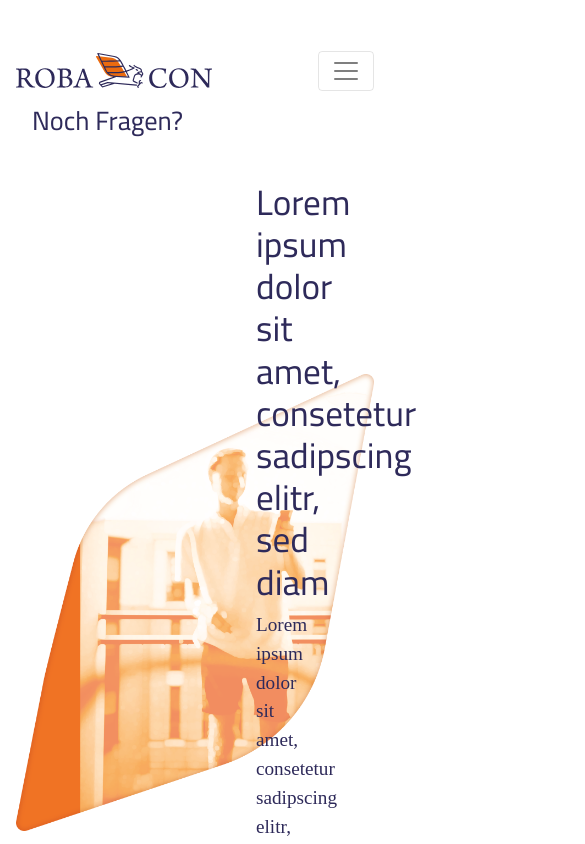
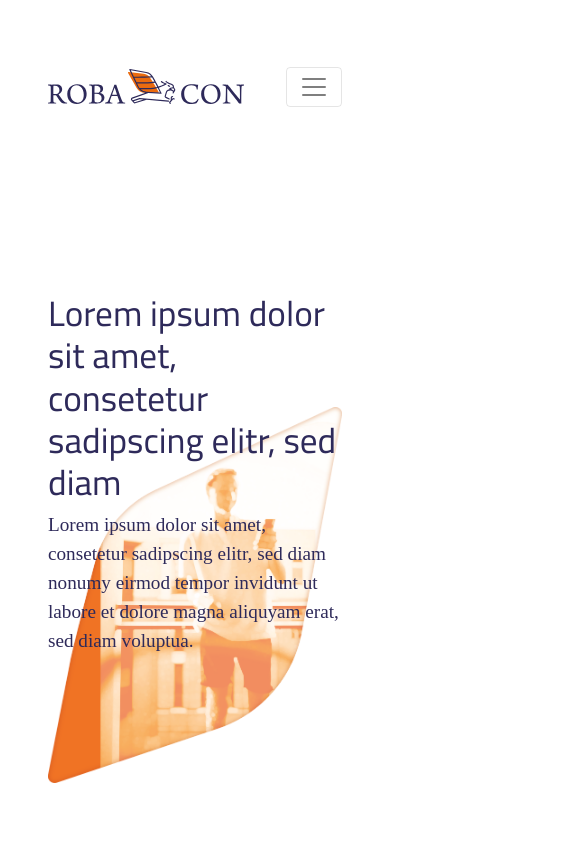
Before and after one commit to TheRascaI/Robacon, a React (Create React App) app: page / in a window 390 px wide. Shown: the top 844 px of the page, 585 px wide, since content can reach past the window. Built offline with nearby package versions, Linux system fonts and the light colour scheme; a web font is replaced by a local one.

Commit message:
very first version of Robacon web

```diff
--- a/src/App.css
+++ b/src/App.css
@@ -2,13 +2,24 @@
 @import url('https://fonts.googleapis.com/css2?family=Cairo&display=swap');
 @import url("https://use.typekit.net/jwa1ezk.css");
 
+body{
+}
+
 body, a{
   color:#2e2a5a !important;
+}
+#root{
+ width:100vw;
+ width:100%;
+ padding:2rem;
 }
 #app{
   padding:1rem;
   font-family: 'Cairo', sans-serif;
 
+}
+.container-fluid{
+padding:0;
 }
 
 h2{
@@ -31,12 +42,18 @@ line-height: 1.5em;
 }
 
 .roba-section div.row{
-  height:100vh;
+  height:100%;
+  min-height:100vh;
+}
+.content-col{
+  margin:auto 0;
+}
+
+@media only screen and (min-width: 768px) {
+
+.content-col{
+
+  padding:0 5rem 0 15rem;
+}
 
 }
-
-
-.content-col{
-  margin:auto 0;
-  padding:0 5rem 0 15rem;
-}
--- a/src/components/Contact.css
+++ b/src/components/Contact.css
@@ -1,4 +1,13 @@
-.contact-col{
-    margin:auto 0;
-    padding:0 10rem;
+
+.contact-img{
+    width:100%;
 }
+
+@media only screen and (min-width: 768px) {
+
+    .contact-col{
+        margin:auto 0;
+        padding:0 10rem;
+    }
+
+    }
--- a/src/components/Contact.jsx
+++ b/src/components/Contact.jsx
@@ -8,7 +8,7 @@ const Contact = ()=>{
         <div id="contact" className="container-fluid roba-section">
             <div className="row">
                 <div className="col-sm-6 contact-col">
-                <img src={phone} alt="phone" width="800" className="contact-img" />
+                <img src={phone} alt="phone" className="contact-img" />
                 </div>
                 <div className="col-sm-6 contact-col">
                 <h2>Lorem ipsum dolor sit amet, consetetur
--- a/src/components/Footer.css
+++ b/src/components/Footer.css
@@ -1,11 +1,13 @@
 footer{
     height:5rem;
+    width:100%;
 }
 
 .footer-ul{
     list-style-type:none;
-    text-align: center;
+    text-align: left;
     height:100%;
+    width:100%;
     max-width:600px;
     padding:0;
     display:flex;
@@ -13,7 +15,12 @@ footer{
  .footer-ul li{
     float:left;
     flex:1;
-
-    margin:auto 2rem;
+    font-size: 0.85em;
+    font-weight: bold;
+    margin:auto 1rem;
     text-align: center;
  }
+
+ .footer-col{
+     padding: 0;
+ }
--- a/src/components/Navigation.css
+++ b/src/components/Navigation.css
@@ -1,6 +1,6 @@
 .navbar{
     font-size: 1.65rem !important;
-    padding:2rem 0;
+    padding:1rem 0 4rem 0;
 }
 .container{
    padding:0;
--- a/src/components/Navigation.jsx
+++ b/src/components/Navigation.jsx
@@ -24,7 +24,7 @@ const Navigation = () =>{
             </ul>
           </div>
 
-          <a class="nav-link" href="#contact">Noch Fragen?</a>
+
         </div>
       </nav>
 
--- a/src/components/RobaButton.css
+++ b/src/components/RobaButton.css
@@ -6,7 +6,7 @@
     text-align: center;
     margin:3em 0;
     padding: 0.5em 0;
-    width:50%;
+    width:75%;
     box-shadow: 0px 10px 2px 0px rgba(46,42,90,0.25);
 -webkit-box-shadow: 0px 10px 2px 0px rgba(46,42,90,0.25);
 -moz-box-shadow: 0px 10px 2px 0px rgba(46,42,90,0.25);
--- a/src/components/TeamSection.css
+++ b/src/components/TeamSection.css
@@ -1,6 +1,7 @@
 #team{
     padding-left: 0px;
     padding-right: 0px;
+    min-height: 100vh;
 }
 
 
@@ -21,3 +22,12 @@
 
 
 }
+
+
+@media only screen and (max-width: 768px) {
+
+.roba-team-card{
+margin-top:15rem;
+}
+
+    }
--- a/src/components/TeamSection.jsx
+++ b/src/components/TeamSection.jsx
@@ -15,7 +15,7 @@ const TeamSection = () => {
     return(
         <div id="team" className="container-fluid roba-section team-section">
         <div className="row" style={sectionStyle}>
-            <div className="col-sm-6 content-col">
+            <div className="col-sm-6 order-1 content-col">
             <div className="roba-team-card">
             <h2>Lorem ipsum dolor sit amet, consetetur
 sadipscing elitr, sed</h2>
@@ -23,7 +23,7 @@ sadipscing elitr, sed</h2>
             </div>
 
             </div>
-            <div className="col-sm-6">
+            <div className="col-sm-6 order-sm-1 order-2">
 
             </div>
         </div>
--- a/src/components/WorkList.css
+++ b/src/components/WorkList.css
@@ -4,11 +4,9 @@
 
 .roba-card{
     min-height:33vh;
-    max-height:42vh;
+    max-height:40vh;
     margin:1rem;
     padding:5rem;
-
-
     background-color: #eb6b0f;
     border-radius: 7em .5em;
     color:#fff;
@@ -33,3 +31,16 @@ margin:auto 0;
     height:6em;
     margin-bottom:2em;
 }
+
+
+@media only screen and (max-width: 768px) {
+    .roba-card{
+        min-height:33vh;
+        max-height:100vh;
+        margin:1rem 0;
+        padding:5rem 2rem;
+
+        border-radius: 7em .5em;
+
+    }
+}
```
